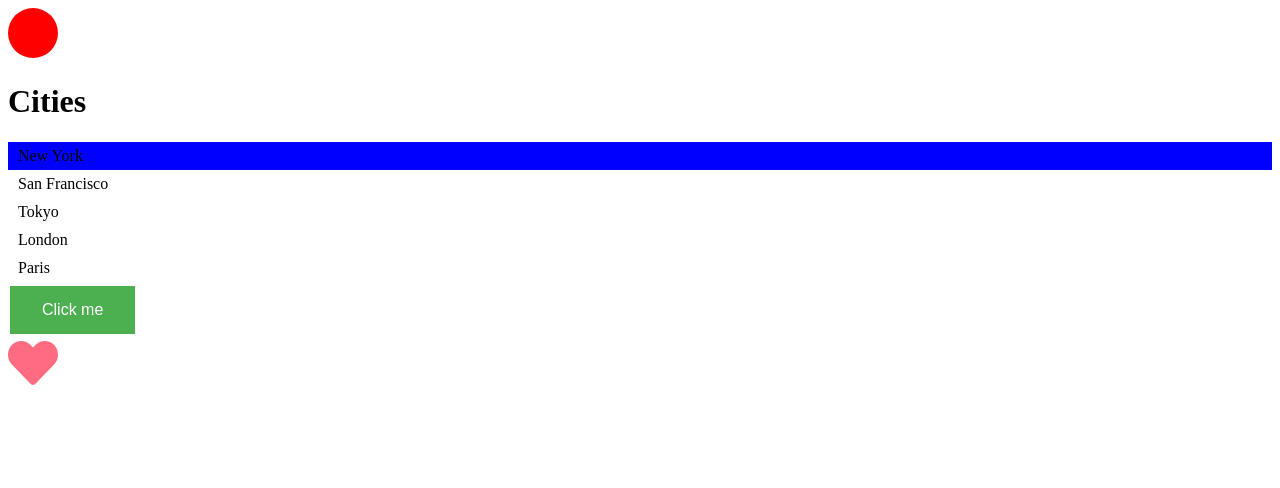
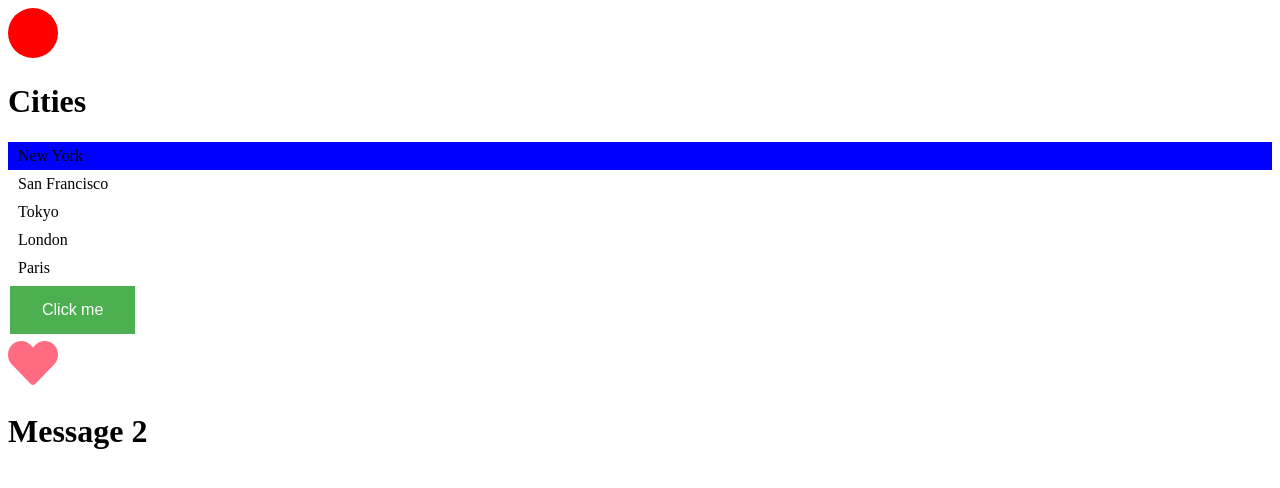
Before and after one commit to zeeshantariq08/game-app, a React (Vite) app in the folder react-app/: page / in a window 1280 px wide. Shown: the top 488 px of the page. Built offline with nearby package versions, Linux system fonts and the light colour scheme.

Commit message:
understanding of strict mode

```diff
--- a/react-app/src/App.tsx
+++ b/react-app/src/App.tsx
@@ -4,6 +4,7 @@
 import {useState} from "react";
 import {BsCircleFill} from "react-icons/bs";
 import Like from "./components/Like";
+import Message from "./components/Message";
 
 
 function App() {
@@ -55,6 +56,8 @@
 
         <Like onClick={handleClick}/>
 
+        <Message/>
+
     </div>
 }
 
--- /dev/null
+++ b/react-app/src/components/Message.tsx
@@ -0,0 +1,9 @@
+let count = 0;
+const Message = () => {
+    count++;
+    console.log('Message called', count);
+    return <h1>Message {count} </h1>;
+
+}
+
+export default Message
```
